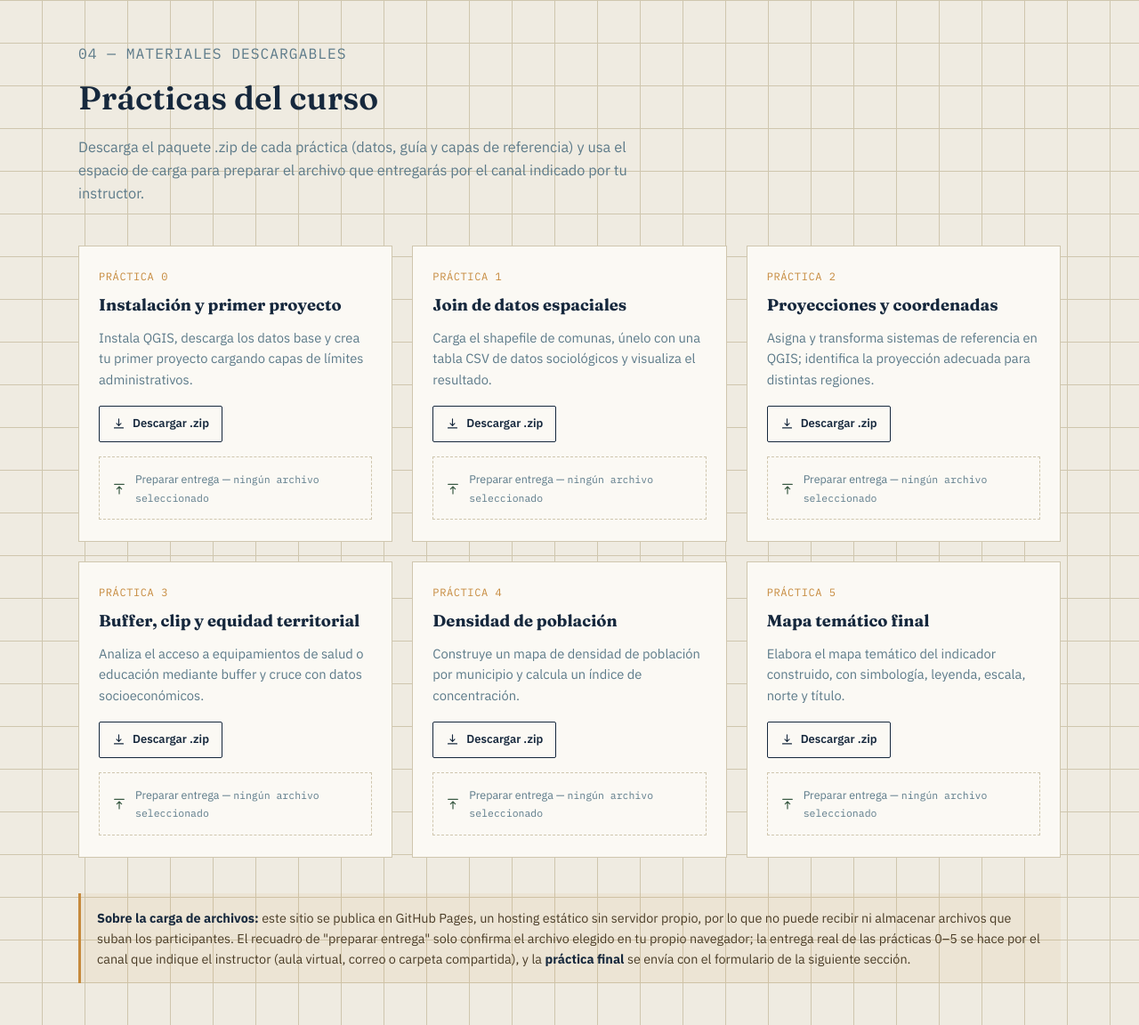
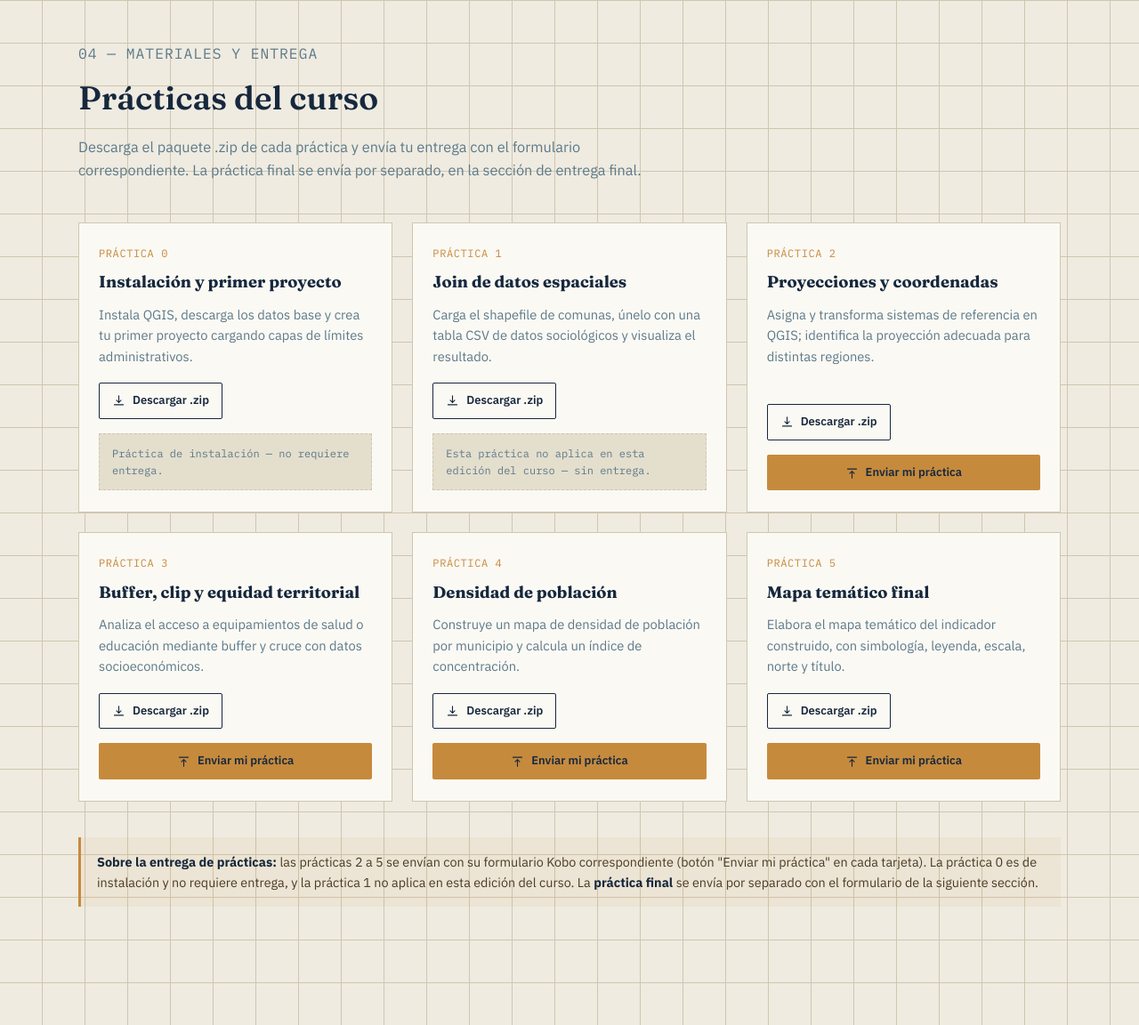
Before and after one commit to armand24a-art/CursoSIG, a plain HTML site: page index.html in a window 1280 px wide. Shown: the part 4943-6095 px from the top of the page at 89% size. Drawn offline with Linux system fonts and the light colour scheme.

Commit message:
Actualizacion4

```diff
--- a/css/style.css
+++ b/css/style.css
@@ -485,21 +485,21 @@ table.schedule.wide td:nth-child(9){ min-width: 220px; }
   flex-wrap:wrap;
   align-items:center;
 }
-.upload-slot{
+.practica-card .no-entrega{
+  margin: 16px 0 0;
+  padding: 12px 14px;
+  border: 1px dashed var(--line);
+  background: var(--paper-2);
+  font-family: var(--font-mono);
+  font-size: 12px;
+  color: var(--slate);
+  flex-grow: 0;
+}
+.entrega-btn{
   margin-top: 16px;
-  border: 1.5px dashed var(--line);
-  padding: 14px;
-  font-size: 12.5px;
-  color: var(--slate);
-  cursor:pointer;
-  transition: border-color .2s ease, background .2s ease;
-  display:flex;
-  align-items:center;
-  gap:10px;
+  justify-content:center;
+  width: 100%;
 }
-.upload-slot:hover{ border-color: var(--ochre); background: rgba(198,138,61,0.06); }
-.upload-slot svg{ width:16px; height:16px; flex-shrink:0; color: var(--forest); }
-.upload-slot input{ display:none; }
 .upload-slot .fname{ font-family: var(--font-mono); font-size:11.5px; }
 
 /* ---------- Nota de arquitectura ---------- */
--- a/index.html
+++ b/index.html
@@ -213,9 +213,9 @@
 <section id="practicas">
   <div class="wrap">
     <div class="section-head reveal">
-      <p class="coord">04 — Materiales descargables</p>
+      <p class="coord">04 — Materiales y entrega</p>
       <h2>Prácticas del curso</h2>
-      <p>Descarga el paquete .zip de cada práctica (datos, guía y capas de referencia) y usa el espacio de carga para preparar el archivo que entregarás por el canal indicado por tu instructor.</p>
+      <p>Descarga el paquete .zip de cada práctica y envía tu entrega con el formulario correspondiente. La práctica final se envía por separado, en la sección de entrega final.</p>
     </div>
 
     <div class="practicas-grid reveal">
@@ -230,13 +230,7 @@
             Descargar .zip
           </a>
         </div>
-        <label class="upload-slot" tabindex="0">
-          <svg viewBox="0 0 24 24" fill="none" xmlns="http://www.w3.org/2000/svg"><path d="M12 21V9m0 0-4 4m4-4 4 4M4 5h16" stroke="currentColor" stroke-width="1.8" stroke-linecap="round" stroke-linejoin="round"/></svg>
-          <span>
-            Preparar entrega — <span class="fname">ningún archivo seleccionado</span>
-            <input type="file">
-          </span>
-        </label>
+        <p class="no-entrega">Práctica de instalación — no requiere entrega.</p>
       </div>
 
       <div class="practica-card">
@@ -249,13 +243,7 @@
             Descargar .zip
           </a>
         </div>
-        <label class="upload-slot" tabindex="0">
-          <svg viewBox="0 0 24 24" fill="none" xmlns="http://www.w3.org/2000/svg"><path d="M12 21V9m0 0-4 4m4-4 4 4M4 5h16" stroke="currentColor" stroke-width="1.8" stroke-linecap="round" stroke-linejoin="round"/></svg>
-          <span>
-            Preparar entrega — <span class="fname">ningún archivo seleccionado</span>
-            <input type="file">
-          </span>
-        </label>
+        <p class="no-entrega">Esta práctica no aplica en esta edición del curso — sin entrega.</p>
       </div>
 
       <div class="practica-card">
@@ -268,13 +256,10 @@
             Descargar .zip
           </a>
         </div>
-        <label class="upload-slot" tabindex="0">
+        <a class="btn btn-primary btn-sm entrega-btn" href="https://kf.kobotoolbox.org/#/forms/a9vrrRJitGToybucFyURYH" target="_blank" rel="noopener">
           <svg viewBox="0 0 24 24" fill="none" xmlns="http://www.w3.org/2000/svg"><path d="M12 21V9m0 0-4 4m4-4 4 4M4 5h16" stroke="currentColor" stroke-width="1.8" stroke-linecap="round" stroke-linejoin="round"/></svg>
-          <span>
-            Preparar entrega — <span class="fname">ningún archivo seleccionado</span>
-            <input type="file">
-          </span>
-        </label>
+          Enviar mi práctica
+        </a>
       </div>
 
       <div class="practica-card">
@@ -287,13 +272,10 @@
             Descargar .zip
           </a>
         </div>
-        <label class="upload-slot" tabindex="0">
+        <a class="btn btn-primary btn-sm entrega-btn" href="https://kf.kobotoolbox.org/#/forms/a9o9k9g7BsqopscCnwoe2z" target="_blank" rel="noopener">
           <svg viewBox="0 0 24 24" fill="none" xmlns="http://www.w3.org/2000/svg"><path d="M12 21V9m0 0-4 4m4-4 4 4M4 5h16" stroke="currentColor" stroke-width="1.8" stroke-linecap="round" stroke-linejoin="round"/></svg>
-          <span>
-            Preparar entrega — <span class="fname">ningún archivo seleccionado</span>
-            <input type="file">
-          </span>
-        </label>
+          Enviar mi práctica
+        </a>
       </div>
 
       <div class="practica-card">
@@ -306,13 +288,10 @@
             Descargar .zip
           </a>
         </div>
-        <label class="upload-slot" tabindex="0">
+        <a class="btn btn-primary btn-sm entrega-btn" href="https://kf.kobotoolbox.org/#/forms/amHB5QFVhbEmqMrHhH5JsD" target="_blank" rel="noopener">
           <svg viewBox="0 0 24 24" fill="none" xmlns="http://www.w3.org/2000/svg"><path d="M12 21V9m0 0-4 4m4-4 4 4M4 5h16" stroke="currentColor" stroke-width="1.8" stroke-linecap="round" stroke-linejoin="round"/></svg>
-          <span>
-            Preparar entrega — <span class="fname">ningún archivo seleccionado</span>
-            <input type="file">
-          </span>
-        </label>
+          Enviar mi práctica
+        </a>
       </div>
 
       <div class="practica-card">
@@ -325,19 +304,16 @@
             Descargar .zip
           </a>
         </div>
-        <label class="upload-slot" tabindex="0">
+        <a class="btn btn-primary btn-sm entrega-btn" href="https://kf.kobotoolbox.org/#/forms/aCKbcT6TcZ7uyVyhSV42je" target="_blank" rel="noopener">
           <svg viewBox="0 0 24 24" fill="none" xmlns="http://www.w3.org/2000/svg"><path d="M12 21V9m0 0-4 4m4-4 4 4M4 5h16" stroke="currentColor" stroke-width="1.8" stroke-linecap="round" stroke-linejoin="round"/></svg>
-          <span>
-            Preparar entrega — <span class="fname">ningún archivo seleccionado</span>
-            <input type="file">
-          </span>
-        </label>
+          Enviar mi práctica
+        </a>
       </div>
 
     </div>
 
     <div class="note reveal">
-      <strong>Sobre la carga de archivos:</strong> este sitio se publica en GitHub Pages, un hosting estático sin servidor propio, por lo que no puede recibir ni almacenar archivos que suban los participantes. El recuadro de "preparar entrega" solo confirma el archivo elegido en tu propio navegador; la entrega real de las prácticas 0–5 se hace por el canal que indique el instructor (aula virtual, correo o carpeta compartida), y la <strong>práctica final</strong> se envía con el formulario de la siguiente sección.
+      <strong>Sobre la entrega de prácticas:</strong> las prácticas 2 a 5 se envían con su formulario Kobo correspondiente (botón "Enviar mi práctica" en cada tarjeta). La práctica 0 es de instalación y no requiere entrega, y la práctica 1 no aplica en esta edición del curso. La <strong>práctica final</strong> se envía por separado con el formulario de la siguiente sección.
     </div>
   </div>
 </section>
--- a/js/script.js
+++ b/js/script.js
@@ -31,7 +31,7 @@ document.addEventListener('DOMContentLoaded', () => {
     });
   }
 
-  // Toast helper
+  // Toast helper (disponible para futuros usos de la interfaz)
   const toast = document.getElementById('toast');
   let toastTimer;
   function showToast(msg) {
@@ -42,26 +42,4 @@ document.addEventListener('DOMContentLoaded', () => {
     toastTimer = setTimeout(() => toast.classList.remove('show'), 3200);
   }
 
-  // Slots de "entrega" por práctica — quedan almacenados solo en memoria
-  // de esta pestaña, ya que GitHub Pages no ofrece backend de subida de
-  // archivos. El nombre del archivo elegido se muestra como confirmación
-  // visual local; los envíos reales del curso se hacen por el formulario
-  // de entrega final.
-  document.querySelectorAll('.upload-slot').forEach(slot => {
-    const input = slot.querySelector('input[type="file"]');
-    const fname = slot.querySelector('.fname');
-    if (!input) return;
-    slot.addEventListener('click', () => input.click());
-    slot.addEventListener('keydown', (e) => {
-      if (e.key === 'Enter' || e.key === ' ') { e.preventDefault(); input.click(); }
-    });
-    input.addEventListener('change', () => {
-      if (input.files && input.files[0]) {
-        const f = input.files[0];
-        if (fname) fname.textContent = `Seleccionado: ${f.name}`;
-        showToast(`"${f.name}" listo — recuerda enviarlo por el canal indicado por el instructor.`);
-      }
-    });
-  });
-
 });
```
